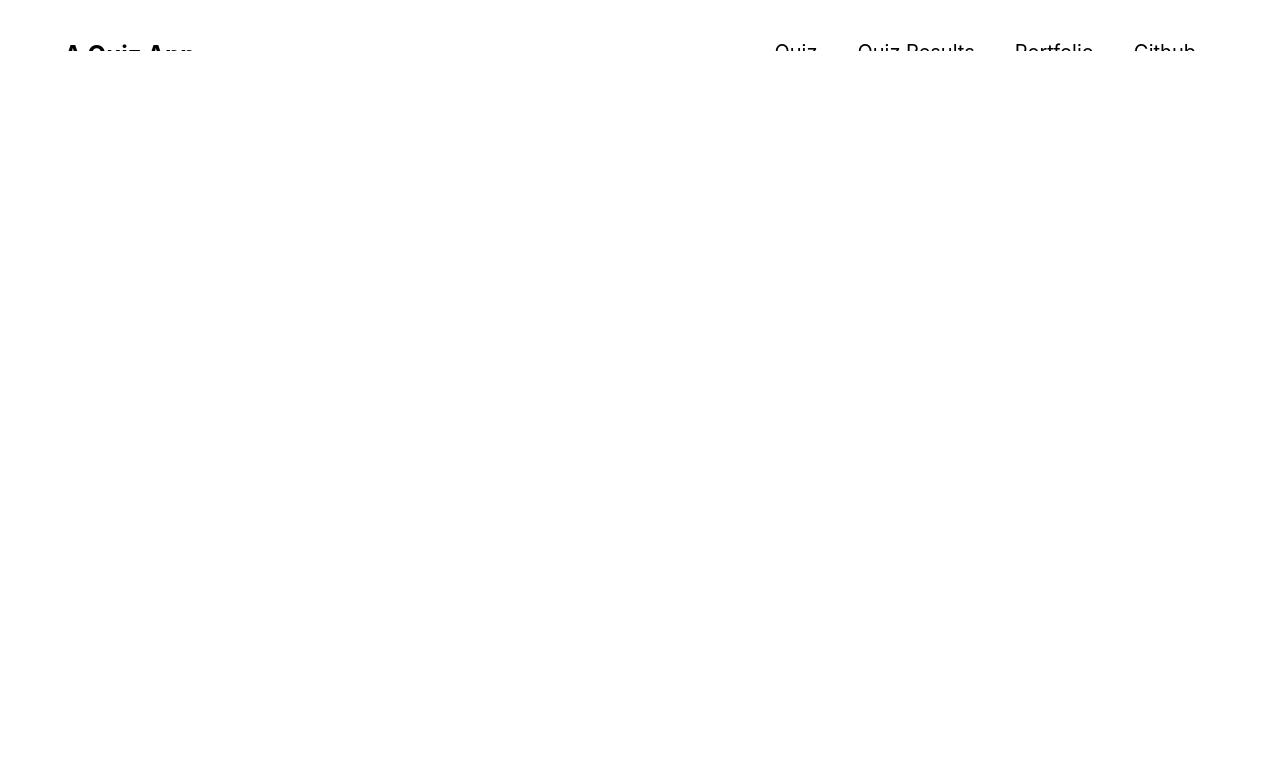
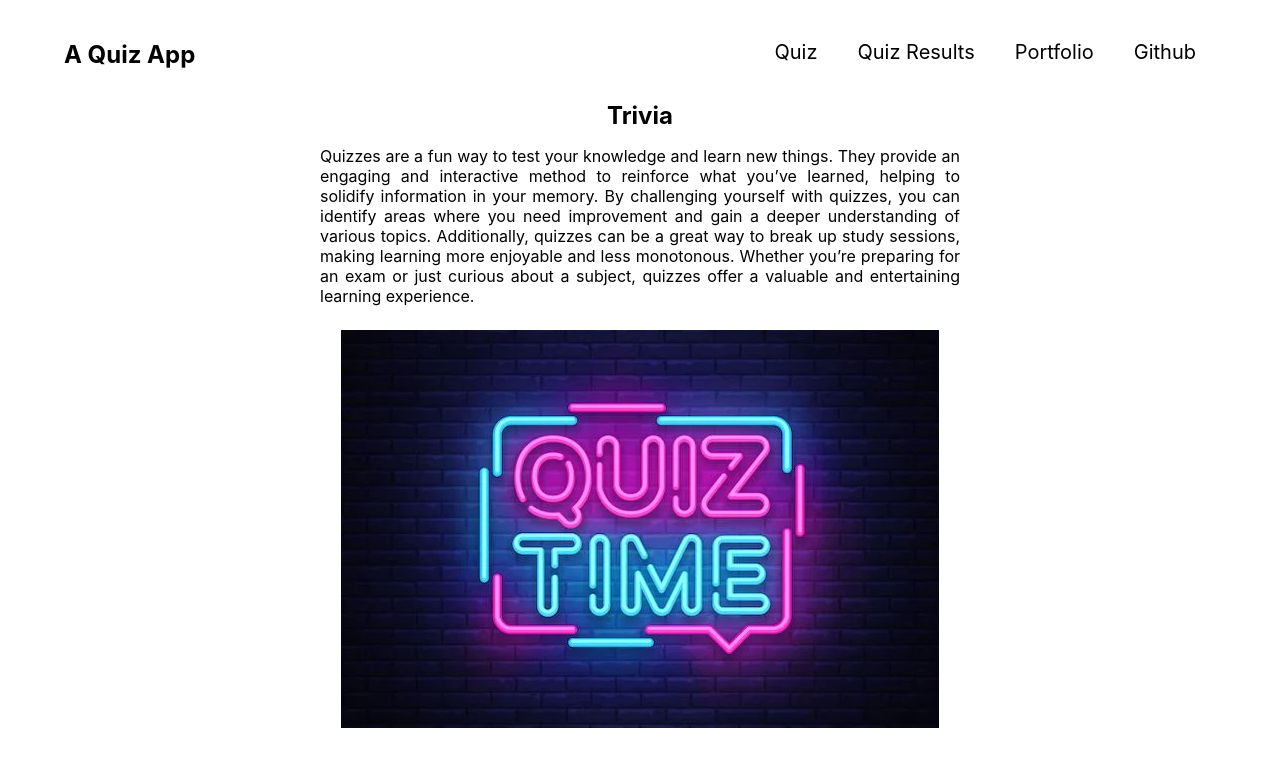
Before and after one commit to NixonOjiem/Anime-Manga-quiz-APP, a React (Create React App) app: page / in a window 1280 px wide. Shown: the top 773 px of the page. Built offline with nearby package versions, Linux system fonts and the light colour scheme.

Commit message:
Introductory component fixed

```diff
--- a/src/App.css
+++ b/src/App.css
@@ -5,10 +5,9 @@
   text-align: center;
 }
 .Header{
-  height: 4vw;
+  height: vh;
   width: 100vw;
   overflow: auto;
-  position: fixed;
 }
 .Header-comp1{
   float: left;
@@ -31,3 +30,21 @@
   padding: 10px;
   font-size: 20px;
 }
+/* End of navigation bar edit */
+
+/* Start of introduction content */
+.Introduction{
+  width: 50vw;
+  margin-left: 25vw;
+  margin-top: 4vh;
+}
+
+.Introduction-comp2{
+  margin-top: 2vh;
+  text-align:justify;
+  align-items: center;
+}
+.My-image{
+  margin-top: 3vh;
+  margin-bottom: 3vh;
+}
--- a/src/App.js
+++ b/src/App.js
@@ -1,10 +1,12 @@
 import './App.css';
 import Header from './components/Header';
+import IntroductoryContent from './components/IntroductoryContent';
 
 function App() {
   return (
     <div className="App">
       < Header />
+      <IntroductoryContent />
     </div>
   );
 }
--- /dev/null
+++ b/src/components/IntroductoryContent.js
@@ -0,0 +1,23 @@
+import React from 'react'
+import picture from "../images/quiz.png"
+
+function IntroductoryContent() {
+  return (
+
+<div className='Introduction'>
+    <h2 className='Introduction-comp1'>Trivia</h2>
+    <p className='Introduction-comp2'>
+        Quizzes are a fun way to test your knowledge and learn new things. They provide an engaging and interactive method to reinforce what you’ve learned, helping to solidify information in your memory. By challenging yourself with quizzes, you can identify areas where you need improvement and gain a deeper understanding of various topics. Additionally, quizzes can be a great way to break up study sessions, making learning more enjoyable and less monotonous. Whether you’re preparing for an exam or just curious about a subject, quizzes offer a valuable and entertaining learning experience.
+        <br />
+    </p>
+        <img src= {picture}className="My-image"></img>
+        <br />
+    <p className='Introduction-comp2'>
+        Moreover, quizzes can be tailored to suit different learning styles and preferences, making them a versatile tool for education. They can be used in various settings, from classrooms to online platforms, and can cover a wide range of subjects. Quizzes also promote active recall, which is a powerful technique for enhancing memory retention. By regularly taking quizzes, you can track your progress over time and stay motivated to continue learning. Furthermore, quizzes can foster a sense of competition and achievement, especially when shared with friends or classmates. Overall, quizzes are an excellent way to make learning dynamic, interactive, and fun.
+    </p>
+</div>
+
+  )
+}
+
+export default IntroductoryContent
```
Also changed, not shown: src/images/quiz.png (added).
